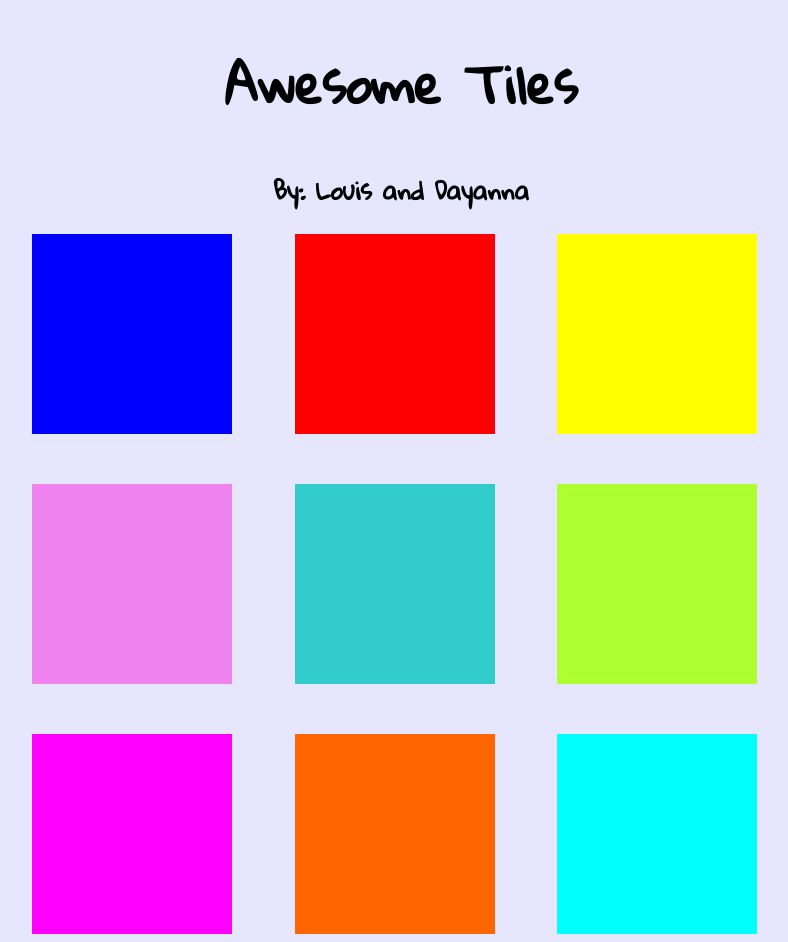
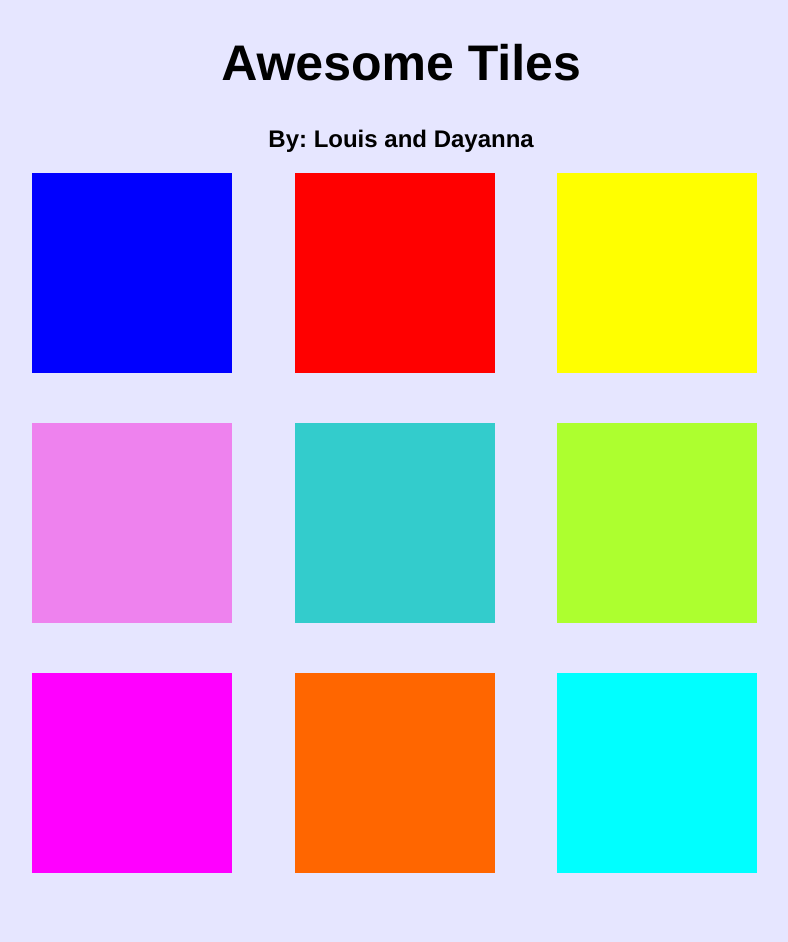
Before and after one commit to upperlinecode/Awesome-Tiles-Project, a plain HTML site: page index.html in a window 1280 px wide. Shown: the whole page, without its empty margins (239-1027 px from the left). After the commit the page ends 881 px from the top, so only its background shows below. Drawn offline with Linux system fonts and the light colour scheme.

Commit message:
Update stylesheet.css

```diff
--- a/stylesheet.css
+++ b/stylesheet.css
@@ -1,13 +1,13 @@
 @import url('https://fonts.googleapis.com/css?family=Gloria+Hallelujah');
 
 h1 {
-  font-family: 'Gloria Hallelujah', cursive;
+  font-family: 'Helvetica', sans-serif;
   font-size: 50px;
   text-align: center;
 }
 
  h2 {
-  font-family: 'Gloria Hallelujah', cursive;
+  font-family: 'Helvetica', sans-serif;
   text-align: center;
 }
 
```
